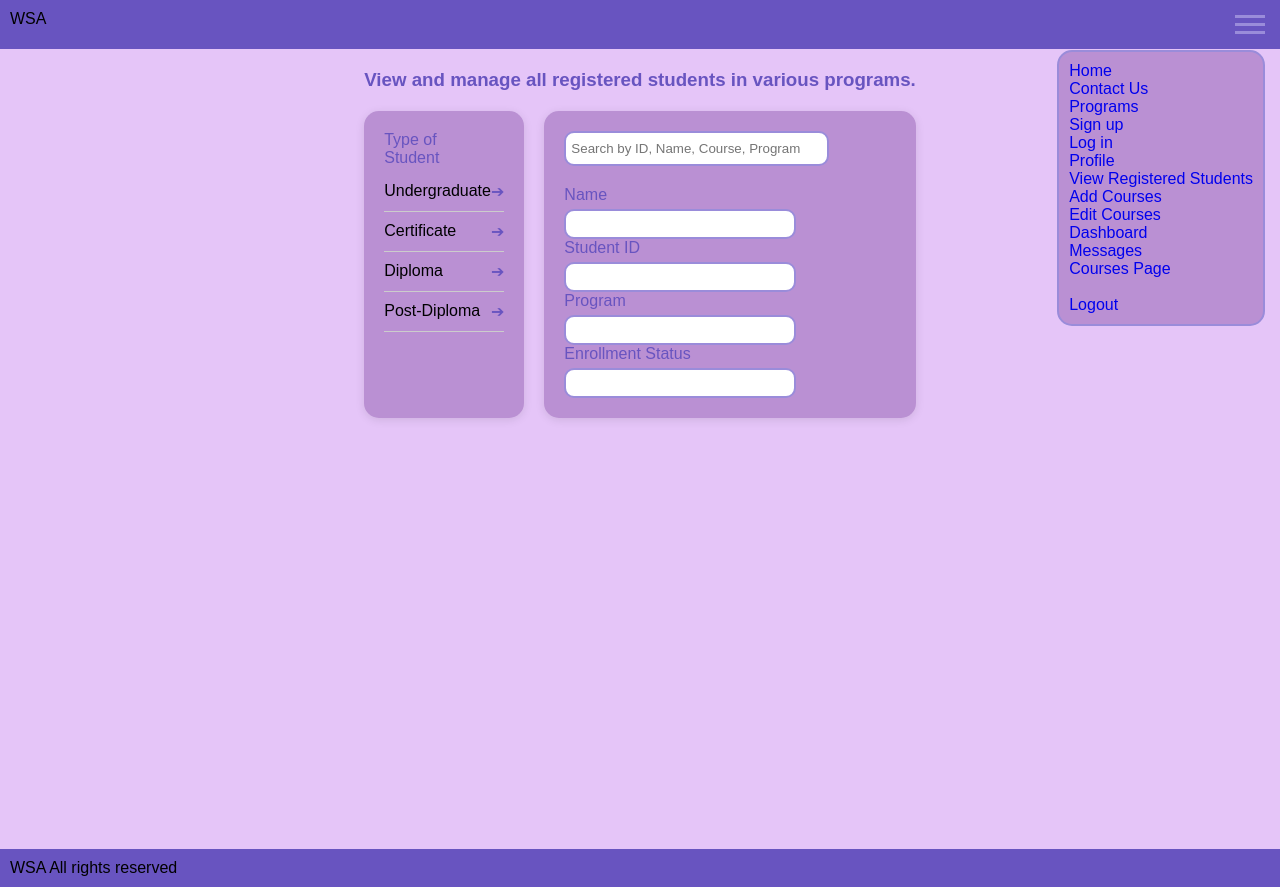
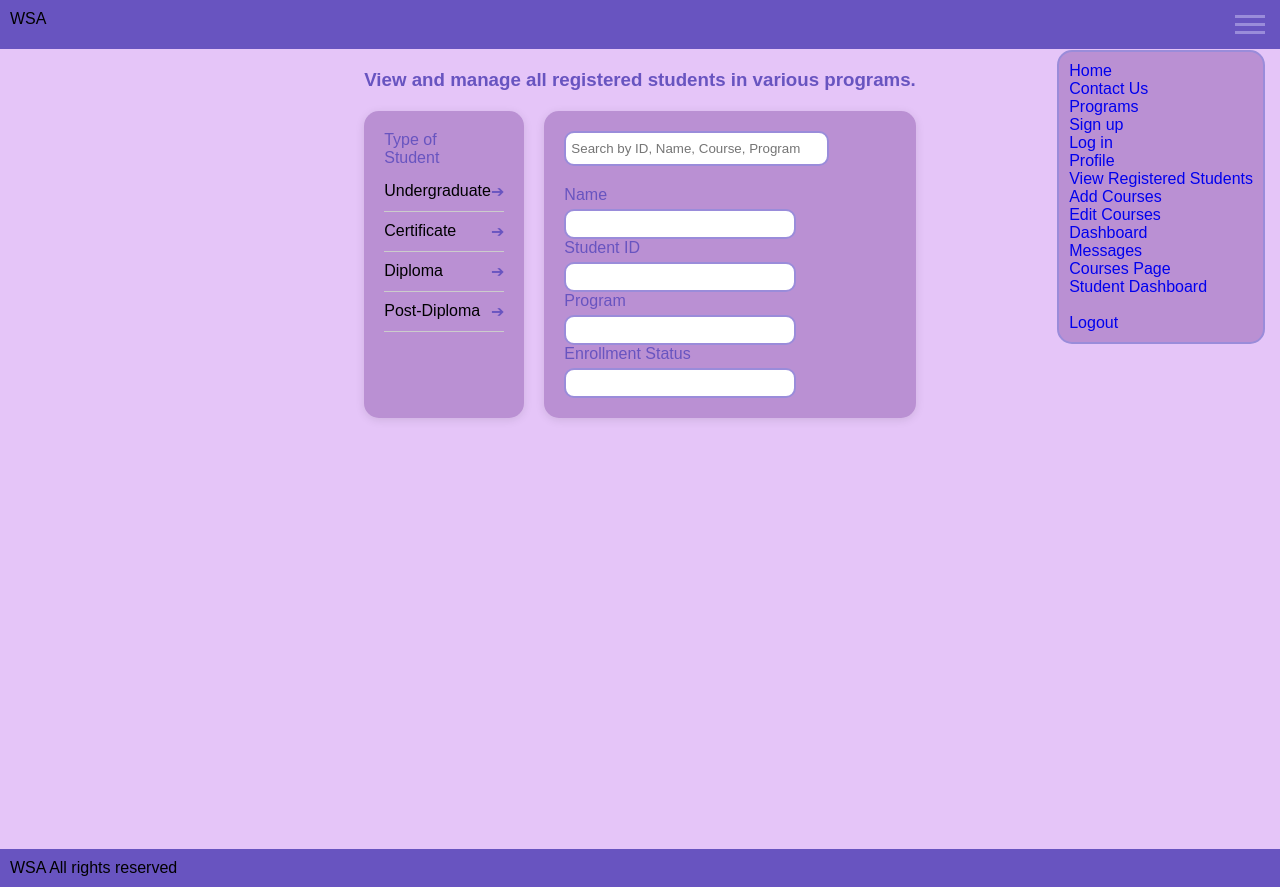
Before and after one commit to KailanB/Sodv2201_GroupProject, a React (Create React App) app: page /viewRegisteredStudents in a window 1280 px wide. Both pictures are taken after a click on the element 1249 px from the left and 24 px from the top of the page. Built offline with nearby package versions, Linux system fonts and the light colour scheme.

Commit message:
adding dashboard to nav bar

```diff
--- a/src/components/Common/NavBars.component.jsx
+++ b/src/components/Common/NavBars.component.jsx
@@ -51,6 +51,7 @@ const NavBars = (props) => {
                         <li><Link to="/adminDashboard">Dashboard</Link></li>
                         <li><Link to="/adminMessagesPage">Messages</Link></li>
                         <li><Link to="/coursesPage">Courses Page</Link></li>
+
                         <br />
                         <li><a href='#' onClick={Logout}>Logout</a></li>
                     </ul>
@@ -71,6 +72,7 @@ const NavBars = (props) => {
                         <li><Link to="/logInPage">Log in</Link></li>
                         <li><Link to="/profilePage">Profile</Link></li>
                         <li><Link to="/coursesPage">Courses Page</Link></li>
+                        <li><Link to="/studentDahsboard">Student Dashboard</Link></li>
                         <br />
                         <li><a href='#' onClick={Logout}>Logout</a></li>
                     </ul>
@@ -100,6 +102,7 @@ const NavBars = (props) => {
                     <li><Link to="/adminDashboard">Dashboard</Link></li>
                     <li><Link to="/adminMessagesPage">Messages</Link></li>
                     <li><Link to="/coursesPage">Courses Page</Link></li>
+                    <li><Link to="/studentDahsboard">Student Dashboard</Link></li>
                     <br />
                     <li><a href='#' onClick={Logout}>Logout</a></li>
                 </ul>
```
